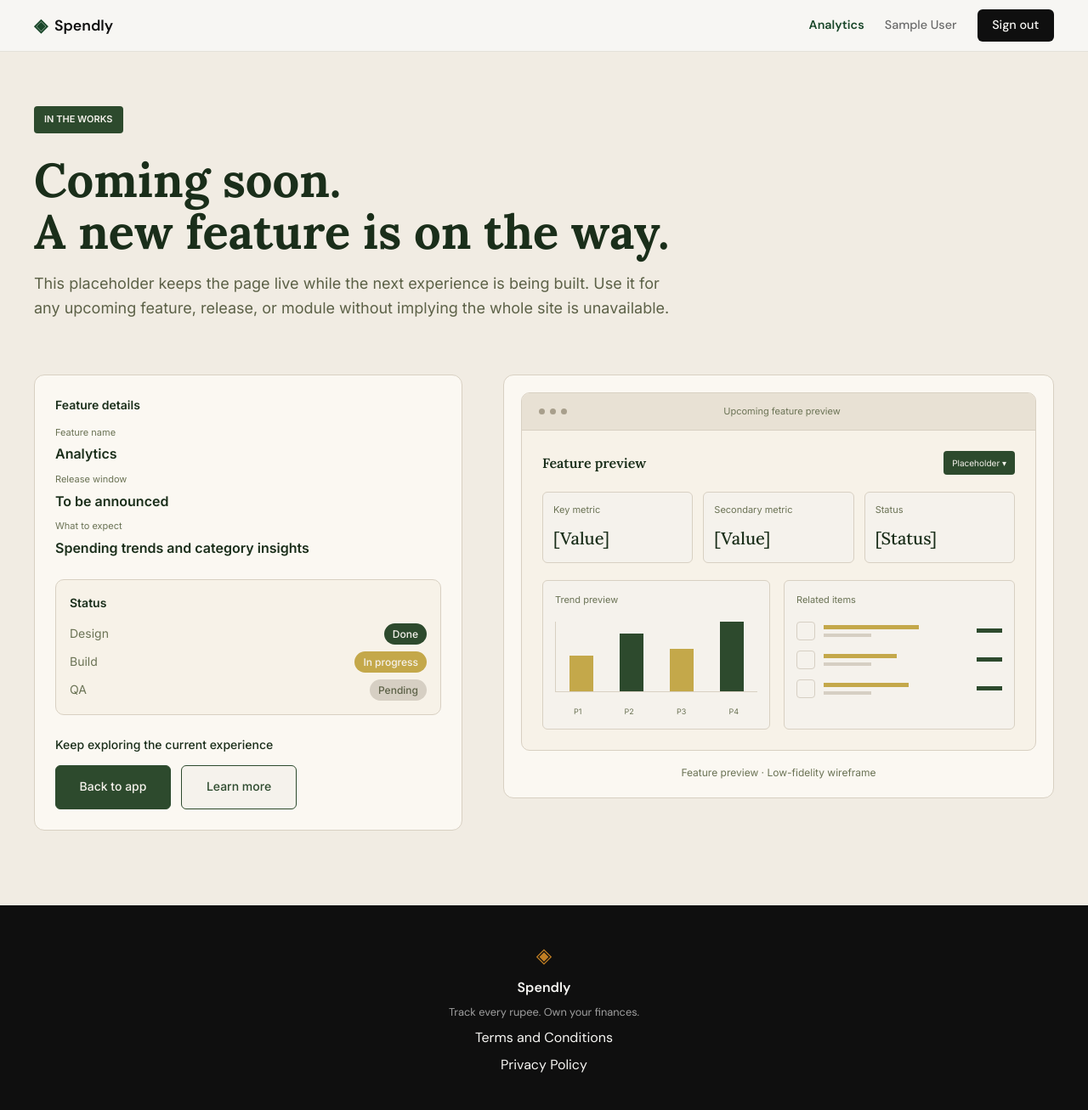
After one commit to ajaychauhan29dev-cell/spindly, a Flask app: page /analytics in a window 1280 px wide. The commit adds this page. Shown: the whole page at 85% size. Run offline with Flask 3, Linux system fonts and the light colour scheme; the visitor is signed in with stand-in values (Sample User, id 1).

Commit message:
feat: add Analytics coming-soon page with logged-in nav link
Add protected /analytics route, navbar Analytics link (logged-in only)
with active state, coming-soon template built from the Figma design,
and tests.

Co-Authored-By: Claude Sonnet 5.5 <noreply@anthropic.com>

```diff
--- a/app.py
+++ b/app.py
@@ -134,6 +134,13 @@ def privacy():
 # Placeholder routes — students will implement these                  #
 # ------------------------------------------------------------------ #
 
+@app.route("/analytics")
+def analytics():
+    if not session.get("user_id"):
+        return redirect(url_for("login"))
+    return render_template("analytics.html")
+
+
 @app.route("/profile")
 def profile():
     user_id = session.get("user_id")
--- /dev/null
+++ b/static/css/analytics.css
@@ -0,0 +1,333 @@
+/* ------------------------------------------------------------------ */
+/* Analytics — coming soon page                                        */
+/* ------------------------------------------------------------------ */
+
+.an-page {
+    --an-bg: #f1ece3;
+    --an-card: #fbf8f2;
+    --an-panel: #f7f2e8;
+    --an-tile: #f5f2ec;
+    --an-border: #d8d0c2;
+    --an-green: #2d4a2d;
+    --an-gold: #c4a84a;
+    --an-grey: #d6cfc3;
+    --an-heading: #1a2e1a;
+    --an-text: #5c6147;
+    --an-muted: #6b7355;
+    --an-font-serif: 'Lora', Georgia, serif;
+    --an-font-sans: 'Inter', system-ui, sans-serif;
+
+    background: var(--an-bg);
+    font-family: var(--an-font-sans);
+    padding: 64px 2rem 88px;
+}
+
+.an-inner {
+    max-width: var(--max-width);
+    margin: 0 auto;
+    display: flex;
+    flex-direction: column;
+    gap: 64px;
+}
+
+/* Intro */
+.an-intro {
+    display: flex;
+    flex-direction: column;
+    align-items: flex-start;
+    gap: 24px;
+}
+
+.an-label {
+    background: var(--an-green);
+    color: var(--an-tile);
+    padding: 7px 12px;
+    border-radius: 4px;
+    font-size: 11px;
+    font-weight: 600;
+    text-transform: uppercase;
+}
+
+.an-hero {
+    max-width: 760px;
+    display: flex;
+    flex-direction: column;
+    gap: 16px;
+}
+
+.an-title {
+    font-family: var(--an-font-serif);
+    font-weight: 700;
+    font-size: 56px;
+    line-height: 1.1;
+    color: var(--an-heading);
+}
+
+.an-lead {
+    font-size: 18px;
+    line-height: 1.6;
+    color: var(--an-text);
+}
+
+/* Row + cards */
+.an-row {
+    display: flex;
+    gap: 48px;
+    align-items: flex-start;
+}
+
+.an-card {
+    background: var(--an-card);
+    border: 1px solid var(--an-border);
+    border-radius: 12px;
+}
+
+.an-details {
+    flex: 0 0 504px;
+    padding: 24px;
+    display: flex;
+    flex-direction: column;
+    gap: 24px;
+}
+
+.an-preview {
+    flex: 1 1 0;
+    min-width: 0;
+    padding: 20px;
+    display: flex;
+    flex-direction: column;
+    gap: 16px;
+}
+
+.an-card-title {
+    font-size: 14px;
+    font-weight: 600;
+    color: var(--an-heading);
+}
+
+/* Feature meta */
+.an-meta { display: flex; flex-direction: column; gap: 12px; }
+.an-meta-list { display: flex; flex-direction: column; gap: 8px; }
+.an-meta-item { display: flex; flex-direction: column; gap: 4px; }
+.an-meta-label { font-size: 11px; color: var(--an-muted); }
+.an-meta-value { font-size: 16px; font-weight: 600; color: var(--an-heading); }
+
+/* Status */
+.an-status {
+    background: var(--an-panel);
+    border: 1px solid var(--an-border);
+    border-radius: 10px;
+    padding: 16px;
+    display: flex;
+    flex-direction: column;
+    gap: 12px;
+}
+
+.an-status-list { display: flex; flex-direction: column; gap: 8px; }
+
+.an-status-row {
+    display: flex;
+    align-items: center;
+    justify-content: space-between;
+}
+
+.an-status-name { font-size: 14px; color: var(--an-muted); }
+
+.an-pill {
+    padding: 3px 10px;
+    border-radius: 20px;
+    font-size: 12px;
+    font-weight: 500;
+    color: var(--an-tile);
+}
+
+.an-pill-done { background: var(--an-green); }
+.an-pill-progress { background: var(--an-gold); }
+.an-pill-pending { background: var(--an-grey); color: var(--an-text); }
+
+/* Actions */
+.an-actions { display: flex; flex-direction: column; gap: 12px; }
+.an-actions-title { font-size: 14px; font-weight: 500; color: var(--an-heading); }
+.an-actions-row { display: flex; gap: 12px; }
+
+.an-btn {
+    display: inline-flex;
+    align-items: center;
+    justify-content: center;
+    width: 136px;
+    height: 52px;
+    padding: 0 16px;
+    border: 1px solid var(--an-green);
+    border-radius: 6px;
+    font-size: 14px;
+    font-weight: 500;
+    transition: opacity 0.2s;
+}
+
+.an-btn:hover { opacity: 0.85; }
+.an-btn-primary { background: var(--an-green); color: var(--an-tile); }
+.an-btn-secondary { background: var(--an-tile); color: var(--an-green); }
+
+/* Wireframe preview */
+.an-wireframe {
+    background: var(--an-panel);
+    border: 1px solid var(--an-border);
+    border-radius: 10px;
+    overflow: hidden;
+}
+
+.an-toolbar {
+    display: flex;
+    align-items: center;
+    gap: 6px;
+    height: 44px;
+    padding: 0 20px;
+    background: #e8e1d4;
+    border-bottom: 1px solid var(--an-border);
+}
+
+.an-dot {
+    width: 7px;
+    height: 7px;
+    border-radius: 4px;
+    background: #a89f8c;
+}
+
+.an-toolbar-title {
+    flex: 1;
+    text-align: center;
+    font-size: 11px;
+    color: var(--an-muted);
+}
+
+.an-toolbar-spacer { width: 25px; }
+
+.an-preview-body {
+    padding: 24px;
+    display: flex;
+    flex-direction: column;
+    gap: 20px;
+}
+
+.an-preview-head {
+    display: flex;
+    align-items: center;
+    justify-content: space-between;
+}
+
+.an-preview-title {
+    font-family: var(--an-font-serif);
+    font-weight: 600;
+    font-size: 16px;
+    color: var(--an-heading);
+}
+
+.an-tag {
+    background: var(--an-green);
+    color: var(--an-tile);
+    padding: 6px 10px;
+    border-radius: 4px;
+    font-size: 10px;
+}
+
+.an-summary { display: flex; gap: 12px; }
+
+.an-tile,
+.an-panel {
+    background: var(--an-tile);
+    border: 1px solid var(--an-border);
+    border-radius: 6px;
+}
+
+.an-tile {
+    flex: 1;
+    min-width: 0;
+    padding: 12px;
+    display: flex;
+    flex-direction: column;
+    gap: 8px;
+}
+
+.an-tile-label { font-size: 11px; color: var(--an-muted); }
+
+.an-tile-value {
+    font-family: var(--an-font-serif);
+    font-weight: 500;
+    font-size: 20px;
+    color: var(--an-heading);
+}
+
+.an-panels { display: flex; gap: 16px; }
+
+.an-panel {
+    height: 176px;
+    padding: 14px;
+    display: flex;
+    flex-direction: column;
+    gap: 16px;
+}
+
+.an-chart { flex: 0 0 268px; }
+.an-list { flex: 1; min-width: 0; }
+
+.an-plot {
+    height: 92px;
+    padding: 0 16px;
+    display: flex;
+    align-items: flex-end;
+    justify-content: space-between;
+    border-left: 1px solid var(--an-border);
+    border-bottom: 1px solid var(--an-border);
+}
+
+.an-bar { width: 28px; }
+.an-bar-gold { background: var(--an-gold); }
+.an-bar-green { background: var(--an-green); }
+
+.an-axis {
+    display: flex;
+    justify-content: space-between;
+    padding: 0 22px;
+    font-size: 9px;
+    color: var(--an-muted);
+}
+
+.an-list-items { display: flex; flex-direction: column; gap: 12px; }
+
+.an-list-row { display: flex; align-items: center; gap: 10px; }
+
+.an-check {
+    flex: 0 0 22px;
+    height: 22px;
+    border: 1px solid var(--an-grey);
+    border-radius: 4px;
+}
+
+.an-lines { flex: 1; min-width: 0; display: flex; flex-direction: column; gap: 5px; }
+
+.an-line { display: block; height: 5px; }
+.an-line-gold { background: var(--an-gold); max-width: 100%; }
+.an-line-grey { background: var(--an-grey); width: 56px; height: 4px; }
+.an-line-green { background: var(--an-green); width: 30px; flex: 0 0 30px; }
+
+.an-caption {
+    text-align: center;
+    font-size: 12px;
+    color: var(--an-muted);
+}
+
+/* Responsive */
+@media (max-width: 1100px) {
+    .an-row { flex-direction: column; align-items: stretch; }
+    .an-details { flex: none; }
+}
+
+@media (max-width: 600px) {
+    .an-page { padding: 40px 1rem 56px; }
+    .an-title { font-size: 36px; }
+    .an-lead { font-size: 16px; }
+    .an-summary,
+    .an-panels { flex-direction: column; }
+    .an-chart { flex: none; }
+    .an-actions-row { flex-wrap: wrap; }
+}
--- a/static/css/style.css
+++ b/static/css/style.css
@@ -102,6 +102,7 @@ a { color: inherit; text-decoration: none; }
 
 .nav-links a { color: var(--ink-muted); transition: color 0.2s; }
 .nav-links a:hover { color: var(--ink); }
+.nav-links a.active { color: var(--accent); font-weight: 600; }
 
 .nav-cta {
     background: var(--ink) !important;
--- /dev/null
+++ b/templates/analytics.html
@@ -0,0 +1,142 @@
+{% extends "base.html" %}
+
+{% block title %}Analytics — Spendly{% endblock %}
+
+{% block head %}
+<link href="https://fonts.googleapis.com/css2?family=Inter:wght@400;500;600&family=Lora:wght@500;600;700&display=swap" rel="stylesheet">
+<link rel="stylesheet" href="{{ url_for('static', filename='css/analytics.css') }}">
+{% endblock %}
+
+{% block content %}
+<section class="an-page">
+    <div class="an-inner">
+
+        <div class="an-intro">
+            <span class="an-label">In the works</span>
+            <div class="an-hero">
+                <h1 class="an-title">Coming soon.<br>A new feature is on the way.</h1>
+                <p class="an-lead">
+                    This placeholder keeps the page live while the next experience is being built.
+                    Use it for any upcoming feature, release, or module without implying the whole
+                    site is unavailable.
+                </p>
+            </div>
+        </div>
+
+        <div class="an-row">
+            <div class="an-card an-details">
+                <div class="an-meta">
+                    <p class="an-card-title">Feature details</p>
+                    <div class="an-meta-list">
+                        <div class="an-meta-item">
+                            <p class="an-meta-label">Feature name</p>
+                            <p class="an-meta-value">Analytics</p>
+                        </div>
+                        <div class="an-meta-item">
+                            <p class="an-meta-label">Release window</p>
+                            <p class="an-meta-value">To be announced</p>
+                        </div>
+                        <div class="an-meta-item">
+                            <p class="an-meta-label">What to expect</p>
+                            <p class="an-meta-value">Spending trends and category insights</p>
+                        </div>
+                    </div>
+                </div>
+
+                <div class="an-status">
+                    <p class="an-card-title">Status</p>
+                    <div class="an-status-list">
+                        <div class="an-status-row">
+                            <span class="an-status-name">Design</span>
+                            <span class="an-pill an-pill-done">Done</span>
+                        </div>
+                        <div class="an-status-row">
+                            <span class="an-status-name">Build</span>
+                            <span class="an-pill an-pill-progress">In progress</span>
+                        </div>
+                        <div class="an-status-row">
+                            <span class="an-status-name">QA</span>
+                            <span class="an-pill an-pill-pending">Pending</span>
+                        </div>
+                    </div>
+                </div>
+
+                <div class="an-actions">
+                    <p class="an-actions-title">Keep exploring the current experience</p>
+                    <div class="an-actions-row">
+                        <a href="{{ url_for('profile') }}" class="an-btn an-btn-primary">Back to app</a>
+                        <a href="{{ url_for('landing') }}" class="an-btn an-btn-secondary">Learn more</a>
+                    </div>
+                </div>
+            </div>
+
+            <div class="an-card an-preview">
+                <div class="an-wireframe">
+                    <div class="an-toolbar">
+                        <span class="an-dot"></span>
+                        <span class="an-dot"></span>
+                        <span class="an-dot"></span>
+                        <p class="an-toolbar-title">Upcoming feature preview</p>
+                        <span class="an-toolbar-spacer"></span>
+                    </div>
+
+                    <div class="an-preview-body">
+                        <div class="an-preview-head">
+                            <p class="an-preview-title">Feature preview</p>
+                            <span class="an-tag">Placeholder ▾</span>
+                        </div>
+
+                        <div class="an-summary">
+                            <div class="an-tile">
+                                <p class="an-tile-label">Key metric</p>
+                                <p class="an-tile-value">[Value]</p>
+                            </div>
+                            <div class="an-tile">
+                                <p class="an-tile-label">Secondary metric</p>
+                                <p class="an-tile-value">[Value]</p>
+                            </div>
+                            <div class="an-tile">
+                                <p class="an-tile-label">Status</p>
+                                <p class="an-tile-value">[Status]</p>
+                            </div>
+                        </div>
+
+                        <div class="an-panels">
+                            <div class="an-panel an-chart">
+                                <p class="an-tile-label">Trend preview</p>
+                                <div class="an-plot">
+                                    <span class="an-bar an-bar-gold" style="height: 42px"></span>
+                                    <span class="an-bar an-bar-green" style="height: 68px"></span>
+                                    <span class="an-bar an-bar-gold" style="height: 50px"></span>
+                                    <span class="an-bar an-bar-green" style="height: 82px"></span>
+                                </div>
+                                <div class="an-axis">
+                                    <span>P1</span><span>P2</span><span>P3</span><span>P4</span>
+                                </div>
+                            </div>
+
+                            <div class="an-panel an-list">
+                                <p class="an-tile-label">Related items</p>
+                                <div class="an-list-items">
+                                    {% for width in (112, 86, 100) %}
+                                    <div class="an-list-row">
+                                        <span class="an-check"></span>
+                                        <div class="an-lines">
+                                            <span class="an-line an-line-gold" style="width: {{ width }}px"></span>
+                                            <span class="an-line an-line-grey"></span>
+                                        </div>
+                                        <span class="an-line an-line-green"></span>
+                                    </div>
+                                    {% endfor %}
+                                </div>
+                            </div>
+                        </div>
+                    </div>
+                </div>
+                <p class="an-caption">Feature preview · Low-fidelity wireframe</p>
+            </div>
+        </div>
+
+    </div>
+</section>
+{% endblock %}
--- a/templates/base.html
+++ b/templates/base.html
@@ -20,6 +20,7 @@
             </a>
             <div class="nav-links">
                 {% if session.get('user_id') %}
+                <a href="{{ url_for('analytics') }}"{% if request.endpoint == 'analytics' %} class="active" aria-current="page"{% endif %}>Analytics</a>
                 <a href="{{ url_for('profile') }}" class="nav-user">{{ session.get('user_name', 'Profile') }}</a>
                 <a href="{{ url_for('logout') }}" class="nav-cta">Sign out</a>
                 {% else %}
```
Also changed, not shown: tests/test_07_analytics.py (added, +111 -0 lines).
